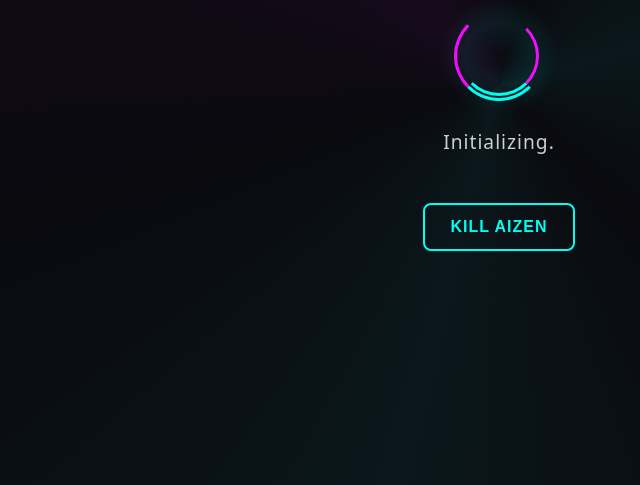
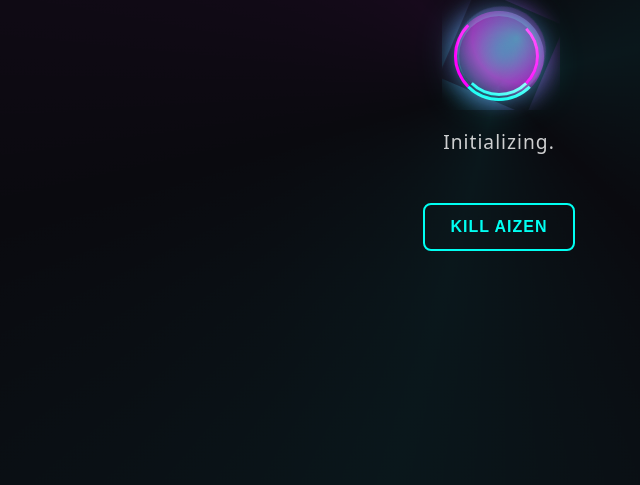
Before and after one commit to zenitogr/project001, a website built with Vite: page AiZEN/splashscreen/splashscreen.html in a window 1280 px wide. Shown: the part 315-800 px from the top of the page, without its empty margins (141-781 px from the left). Built offline with nearby package versions, Linux system fonts and the light colour scheme.

Commit message:
first try fluid effect

```diff
--- a/AiZEN/splashscreen/splashscreen.html
+++ b/AiZEN/splashscreen/splashscreen.html
@@ -14,6 +14,8 @@
         <div class="spinner">
             <div class="spinner-inner"></div>
             <div class="spinner-rays"></div>
+            <div class="fluid-effect"></div>
+            <div class="neon-glow"></div>
         </div>
         <div class="loading-text">
             Initializing<span class="dots"></span>
--- a/AiZEN/splashscreen/styles-splash.css
+++ b/AiZEN/splashscreen/styles-splash.css
@@ -47,6 +47,34 @@ body {
     width: 80px;
     height: 80px;
     transform-style: preserve-3d;
+    filter: drop-shadow(0 0 15px rgba(0, 255, 242, 0.3));
+}
+
+.fluid-effect {
+    position: absolute;
+    inset: -15px;
+    border-radius: 50%;
+    background: linear-gradient(45deg,
+        rgba(0, 255, 242, 0.3),
+        rgba(255, 0, 255, 0.3));
+    filter: blur(10px);
+    animation: fluidMove 8s linear infinite,
+               breathe 4s ease-in-out infinite;
+    mix-blend-mode: screen;
+}
+
+.neon-glow {
+    position: absolute;
+    inset: -5px;
+    border-radius: 50%;
+    background: radial-gradient(
+        circle at 30% 30%,
+        rgba(0, 255, 242, 0.4) 0%,
+        rgba(255, 0, 255, 0.4) 50%,
+        transparent 70%
+    );
+    animation: glowRotate 6s linear infinite;
+    mix-blend-mode: screen;
 }
 
 .spinner-inner {
@@ -58,6 +86,7 @@ body {
     border-top-color: var(--primary);
     border-left-color: var(--secondary);
     animation: spin 1s linear infinite;
+    box-shadow: 0 0 20px rgba(0, 255, 242, 0.5);
 }
 
 .spinner-inner::before {
@@ -82,10 +111,12 @@ body {
     bottom: -20px;
     border-radius: 50%;
     background: radial-gradient(circle at center,
-        transparent 0%,
-        rgba(0, 255, 242, 0.1) 40%,
+        rgba(0, 255, 242, 0.2) 0%,
+        rgba(255, 0, 255, 0.2) 40%,
         transparent 70%);
-    animation: pulse 2s ease-in-out infinite, spin 8s linear infinite;
+    animation: pulse 2s ease-in-out infinite,
+               spin 8s linear infinite;
+    mix-blend-mode: screen;
     pointer-events: none;
 }
 
@@ -118,11 +149,11 @@ body {
 @keyframes pulse {
     0%, 100% {
         transform: scale(1);
-        opacity: 0.5;
+        filter: brightness(1) blur(5px);
     }
     50% {
         transform: scale(1.2);
-        opacity: 0.8;
+        filter: brightness(1.5) blur(8px);
     }
 }
 
@@ -226,3 +257,36 @@ body {
                glowPulse 0.8s ease-in-out;
     pointer-events: none;
 }
+
+@keyframes fluidMove {
+    0%, 100% {
+        clip-path: circle(40% at 50% 50%);
+    }
+    25% {
+        clip-path: circle(40% at 40% 60%);
+    }
+    50% {
+        clip-path: circle(40% at 60% 40%);
+    }
+    75% {
+        clip-path: circle(40% at 50% 30%);
+    }
+}
+
+@keyframes breathe {
+    0%, 100% {
+        transform: scale(1) rotate(0deg);
+    }
+    50% {
+        transform: scale(1.1) rotate(180deg);
+    }
+}
+
+@keyframes glowRotate {
+    0% {
+        transform: rotate(0deg);
+    }
+    100% {
+        transform: rotate(360deg);
+    }
+}
```
